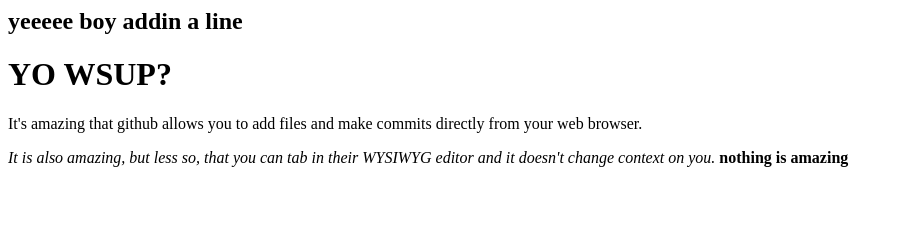
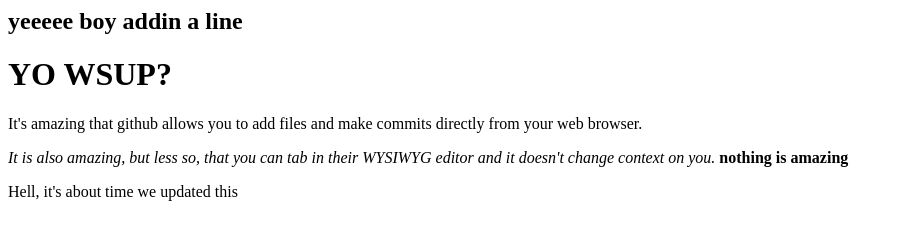
Before and after one commit to jackpetraitis/wildwildwebpage, a plain HTML site: page index.html in a window 1280 px wide. Shown: the whole page, without its empty margins (0-903 px from the left). Drawn offline with Linux system fonts and the light colour scheme.

Commit message:
anotha updatE

```diff
--- a/index.html
+++ b/index.html
@@ -4,4 +4,5 @@
   <p>It's amazing that github allows you to add files and make commits directly from your web browser.</p>
   <em>It is also amazing, but less so, that you can tab in their WYSIWYG editor and it doesn't change context on you.</em>
   <b>nothing is amazing</b>
+  <p>Hell, it's about time we updated this</p>
 </body>
```
Also changed, not shown: 1 other file.
